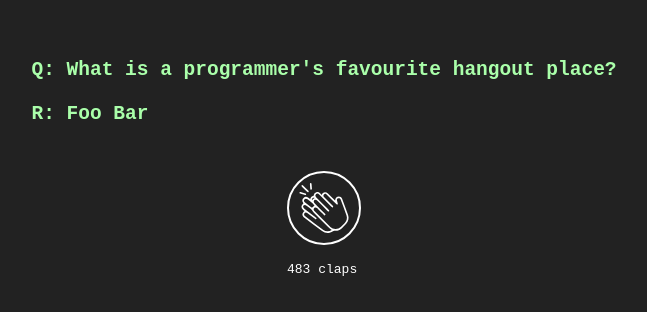
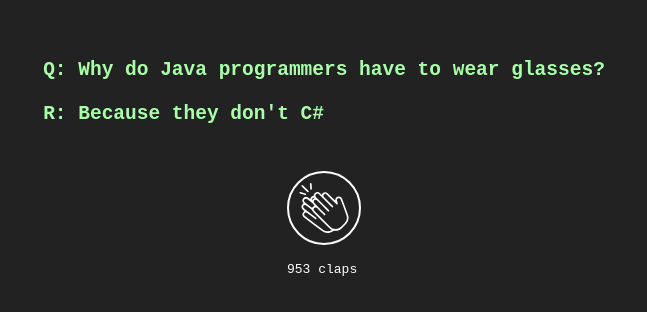
Before and after one commit to carlosbaraza/dev-jokes, a React (Create React App) app: page / in a window 1280 px wide. Shown: the part 234-546 px from the top of the page, without its empty margins (316-963 px from the left). Built offline with nearby package versions, Linux system fonts and the light colour scheme.

Commit message:
Sort by claps

```diff
--- a/src/App.js
+++ b/src/App.js
@@ -4,9 +4,7 @@
 import jokes from "./jokes.json";
 import { ClapIcon } from "./clap-icon";
 
-const sortedJokes = jokes.sort(
-  (j1, j2) => (j1.createdAt < j2.createdAt ? 1 : -1)
-);
+const sortedJokes = jokes.sort((j1, j2) => (j1.claps < j2.claps ? 1 : -1));
 
 const joke = sortedJokes[0];
 
```
Also changed, not shown: 1 other file (tests, documents, lock files or other folders).
